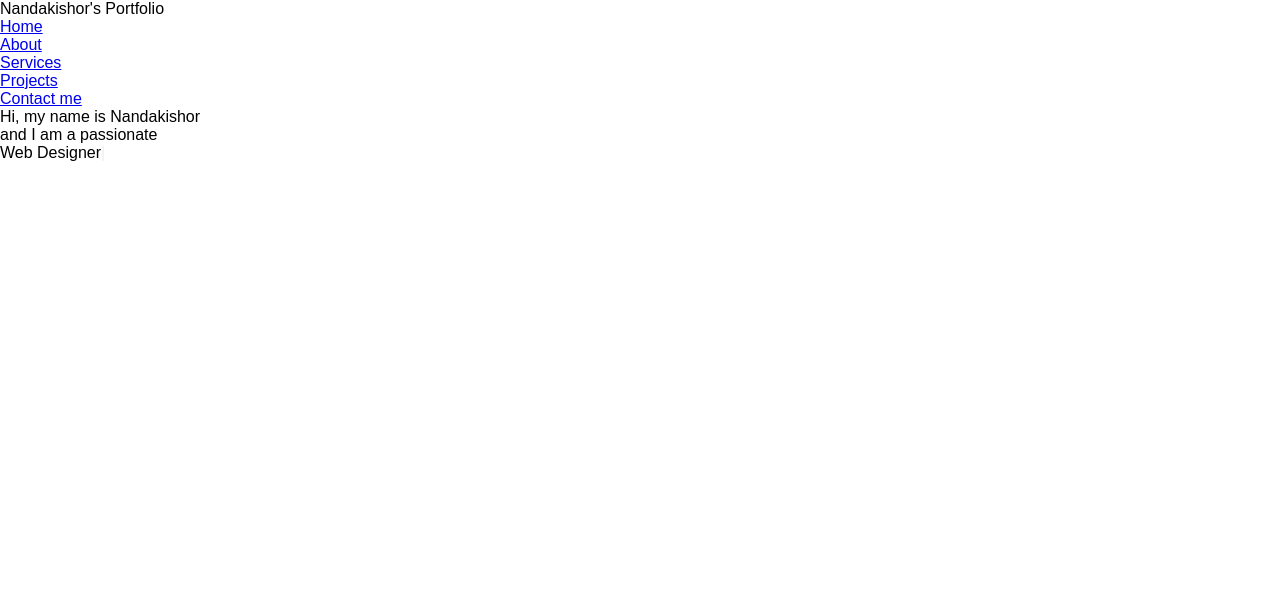
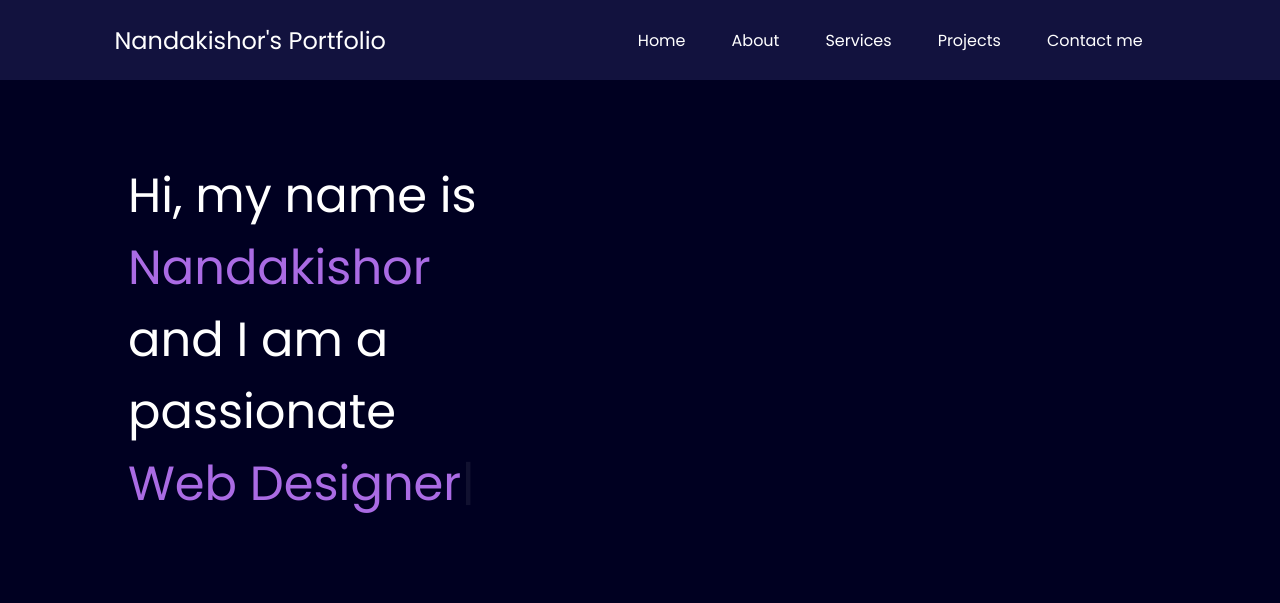
Before and after one commit to calmpoet/Calmpoet, a plain HTML site: page index.html in a window 1280 px wide. Drawn offline with nearby package versions, Linux system fonts and the light colour scheme.

Commit message:
style.css

```diff
--- a/style.css
+++ b/style.css
@@ -1,31 +1,59 @@
-* {
+
+@import url('https://fonts.googleapis.com/css2?family=Poppins:ital,wght@0,100;0,200;0,300;0,400;0,500;0,600;0,700;0,800;0,900;1,100;1,200;1,300;1,400;1,500;1,600;1,700;1,800;1,900&display=swap');
+*{
     margin: 0;
     padding: 0;
-    background: url(bg.webp);
-    font-family: Arial, sans-serif;
 }
+body{
+    background-color: rgb(0, 0, 33);
+    color: white;
+    font-family: "Poppins", serif;
+}
+nav{
+    display: flex;
+    justify-content: space-around;
+    align-items: center;
+    height: 80px;
+    background-color: rgb(18, 18, 62);
 
-.navbar {
-    background-color: #333;
-    overflow: hidden;
 }
-
-.navbar a {
-    float: left;
-    display: block;
-    color: white;
-    text-align: center;
-    padding: 14px 20px;
+nav ul{
+    display: flex;
+    justify-content: center;
+}
+nav ul li{
+    list-style: none;
+    margin: 0 23px;
+}
+nav ul li a{
     text-decoration: none;
-}
-
-.navbar a:hover {
-    background-color: #e8d9d9;
-    color: black;
-    transform: scale(0.9);
-    border-radius: 25px;
-}
-
-.pa {
     color: white;
 }
+nav ul li a:hover{
+    color: rgb(153, 153, 226);
+    font-size: 1.02rem;
+}
+.left{
+    font-size: 1.5rem;
+}
+.firstSection{
+    display: flex;
+    justify-content: space-around;
+    align-items: center;
+    margin: 80px 0;
+}
+.firstSection > div{
+    width: 30%;
+}
+.leftSection{
+    font-size: 3rem;
+}
+.rightSection img{
+    width: 80%;
+}
+.purple{
+    color: rgb(170, 107, 228);
+}
+#element{
+    color: rgb(170, 107, 228);
+}
```
